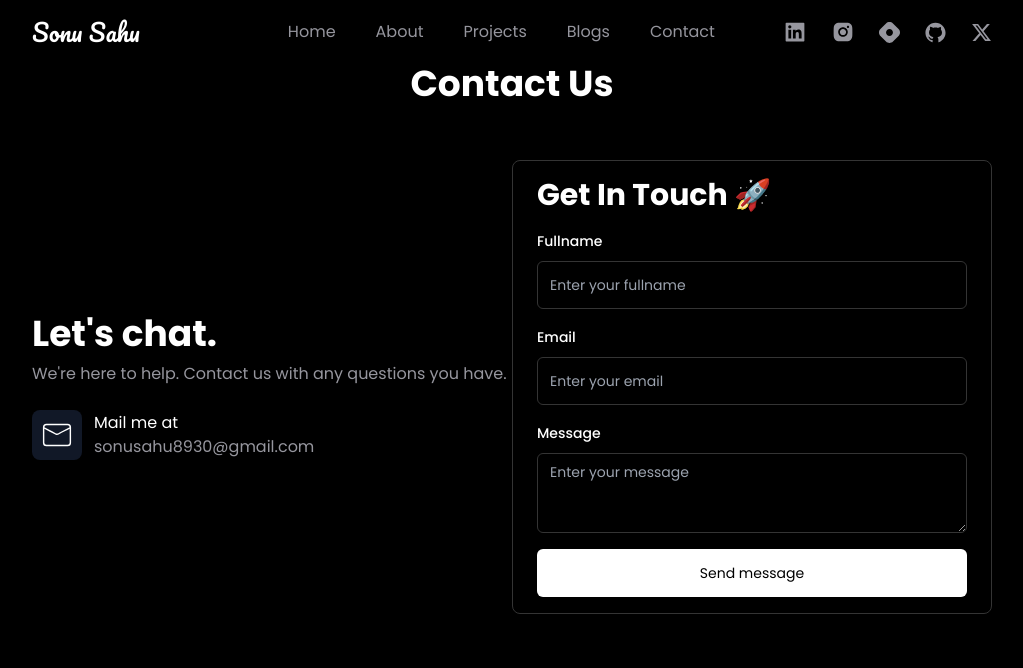
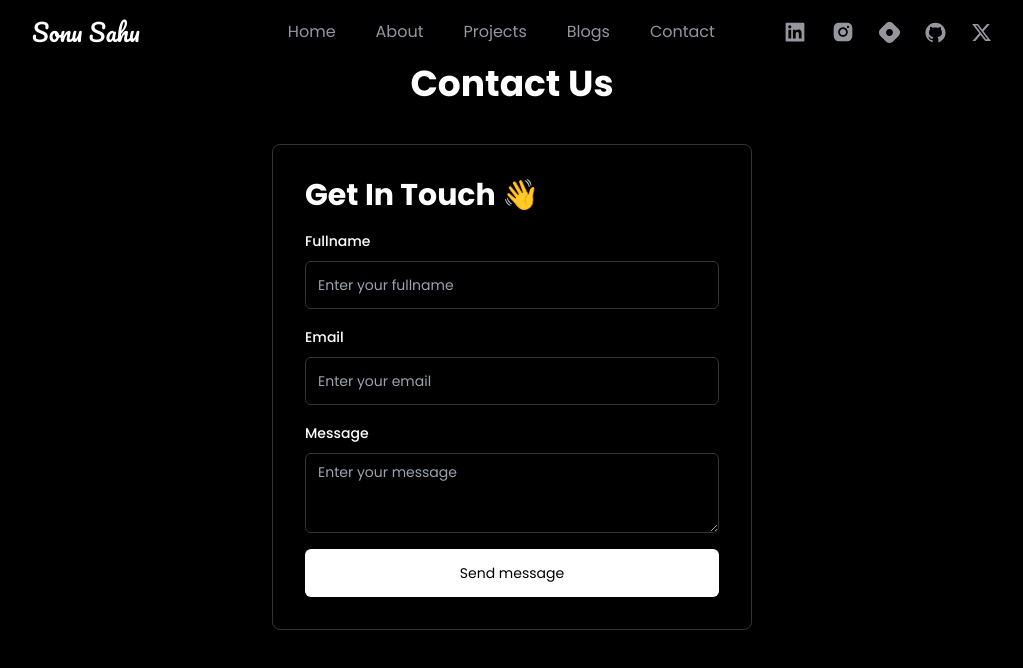
Before and after one commit to sonusahuz/portfolio, a Next.js app: page /contact in a window 1280 px wide. Shown: the top 668 px of the page, without its empty margins (128-1151 px from the left). Built offline with nearby package versions, Linux system fonts and the light colour scheme.

Commit message:
update contact page

```diff
--- a/src/app/(pages)/contact/page.tsx
+++ b/src/app/(pages)/contact/page.tsx
@@ -13,38 +13,15 @@ export default function Component() {
       <div className="text-center">
         <h2 className="text-4xl font-bold">Contact Us</h2>
       </div>
-      <div className="flex items-center justify-between flex-wrap lg:mt-14">
-        <div className="lg:w-[50%] hidden lg:block">
-          <div className="">
-            <div className="text-center md:text-left">
-              <h1 className="text-4xl font-bold mb-2">Let&apos;s chat.</h1>
-              <p className="mx-auto">
-                We&apos;re here to help. Contact us with any questions you have.
-              </p>
-            </div>
-            <div className="mt-6">
-              <div className="flex items-center gap-3">
-                <CiMail
-                  size={50}
-                  color="white"
-                  className=" shadow-xl bg-gray-900 p-2 rounded-lg"
-                />
-                <div>
-                  <h1>Mail me at </h1>
-                  <p>sonusahu8930@gmail.com</p>
-                </div>
-              </div>
-            </div>
-          </div>
-        </div>
-        <div className="container mx-auto border mt-10 lg:mt-0 p-4 rounded-lg border-[#343434] grid lg:w-[50%] gap-4 text-left md:px-6 lg:gap-10">
+      <div className="flex items-center justify-between flex-wrap lg:mt-10">
+        <div className="container mx-auto border mt-10 lg:mt-0 lg:p-8 p-4 rounded-lg border-[#343434] grid lg:w-[50%] gap-4 text-left md:px-6 lg:gap-10">
           <form
             action="https://formsubmit.co/sonusahu8930@gmail.com"
             method="POST"
           >
             <div className="space-y-4">
               <h1 className="text-2xl font-bold lg:text-3xl">
-                Get In Touch 🚀
+                Get In Touch 👋
               </h1>
               <div className="space-y-2">
                 <label
--- a/src/utils/constants.ts
+++ b/src/utils/constants.ts
@@ -54,7 +54,6 @@ export const project = [
     link: "https://netflix-movies-app.vercel.app",
     github: "https://github.com/sonusahuz/netflix",
   },
-
   {
     id: "5",
     projectName: "Resume Builder",
```
